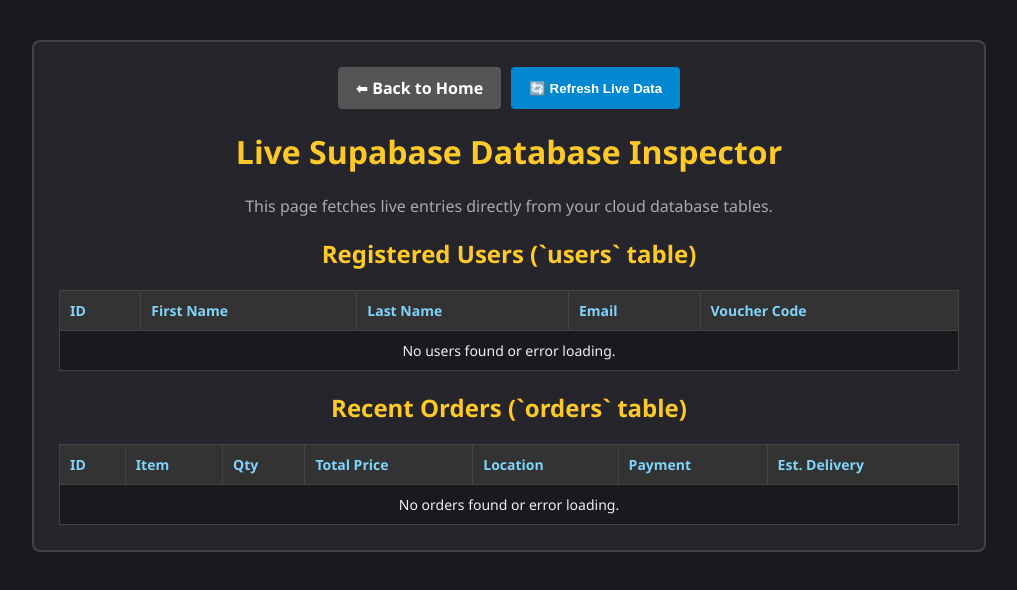
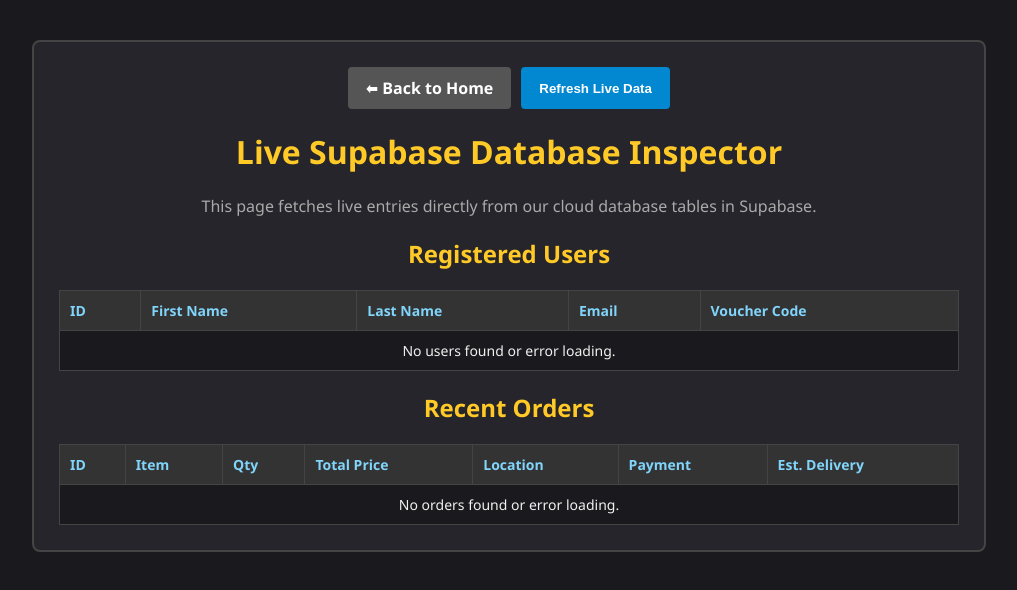
Before and after one commit to ChickenNuggetDestroyer5000/terraria-banner-shop, a plain HTML site: page admin.html in a window 1280 px wide. Shown: the whole page, without its empty margins (131-1148 px from the left). Drawn offline with nearby package versions, Linux system fonts and the light colour scheme; no server answers.

Commit message:
Refactor admin.html for improved readability
Updated text for clarity and removed table references.

```diff
--- a/admin.html
+++ b/admin.html
@@ -24,13 +24,13 @@
     <div class="container">
         <div class="btn-row">
             <a href="index.html" class="back-btn">⬅ Back to Home</a>
-            <button onclick="loadData()">🔄 Refresh Live Data</button>
+            <button onclick="loadData()">Refresh Live Data</button>
         </div>
 
         <h1>Live Supabase Database Inspector</h1>
-        <p style="text-align: center; color: #aaa;">This page fetches live entries directly from your cloud database tables.</p>
+        <p style="text-align: center; color: #aaa;">This page fetches live entries directly from our cloud database tables in Supabase.</p>
 
-        <h2>Registered Users (`users` table)</h2>
+        <h2>Registered Users</h2>
         <table>
             <thead>
                 <tr>
@@ -46,7 +46,7 @@
             </tbody>
         </table>
 
-        <h2>Recent Orders (`orders` table)</h2>
+        <h2>Recent Orders</h2>
         <table>
             <thead>
                 <tr>
@@ -69,7 +69,7 @@
         const db = supabase.createClient('https://dbwmpkgzbdqidbjghnez.supabase.co', 'sb_publishable_lA0OAlDYUigOZXkgOK6baw_52fNi8Ec');
 
         async function loadData() {
-
+            // Fetch users from Supabase
             const { data: users, error: userErr } = await db.from('users').select('*').order('id', { ascending: false });
             const userBody = document.getElementById('usersTable');
             userBody.innerHTML = '';
@@ -89,7 +89,7 @@
                 });
             }
 
-
+            // Fetch orders from Supabase
             const { data: orders, error: orderErr } = await db.from('orders').select('*').order('id', { ascending: false });
             const orderBody = document.getElementById('ordersTable');
             orderBody.innerHTML = '';
@@ -112,6 +112,7 @@
             }
         }
 
+        // Load data immediately on open
         loadData();
     </script>
 </body>
```
